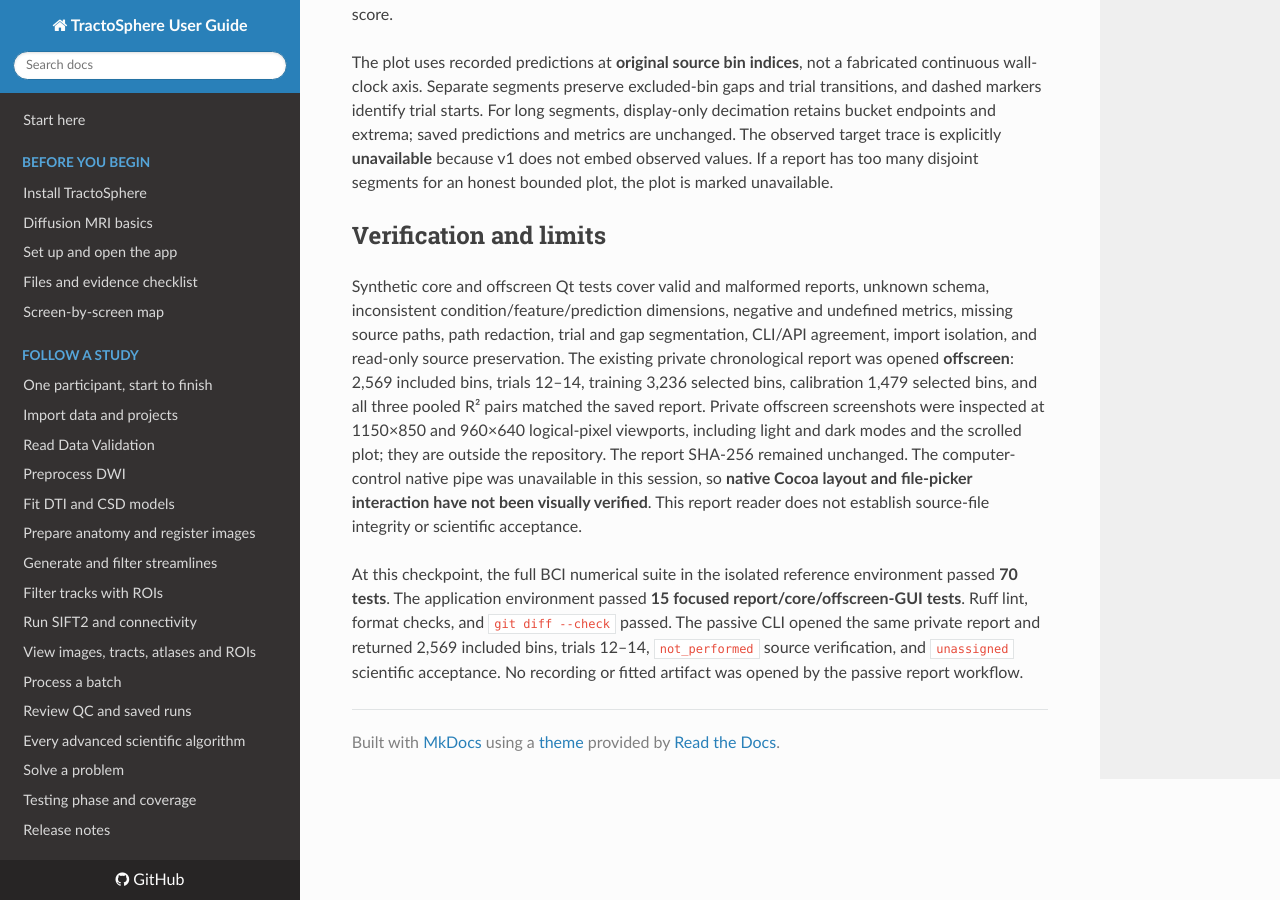
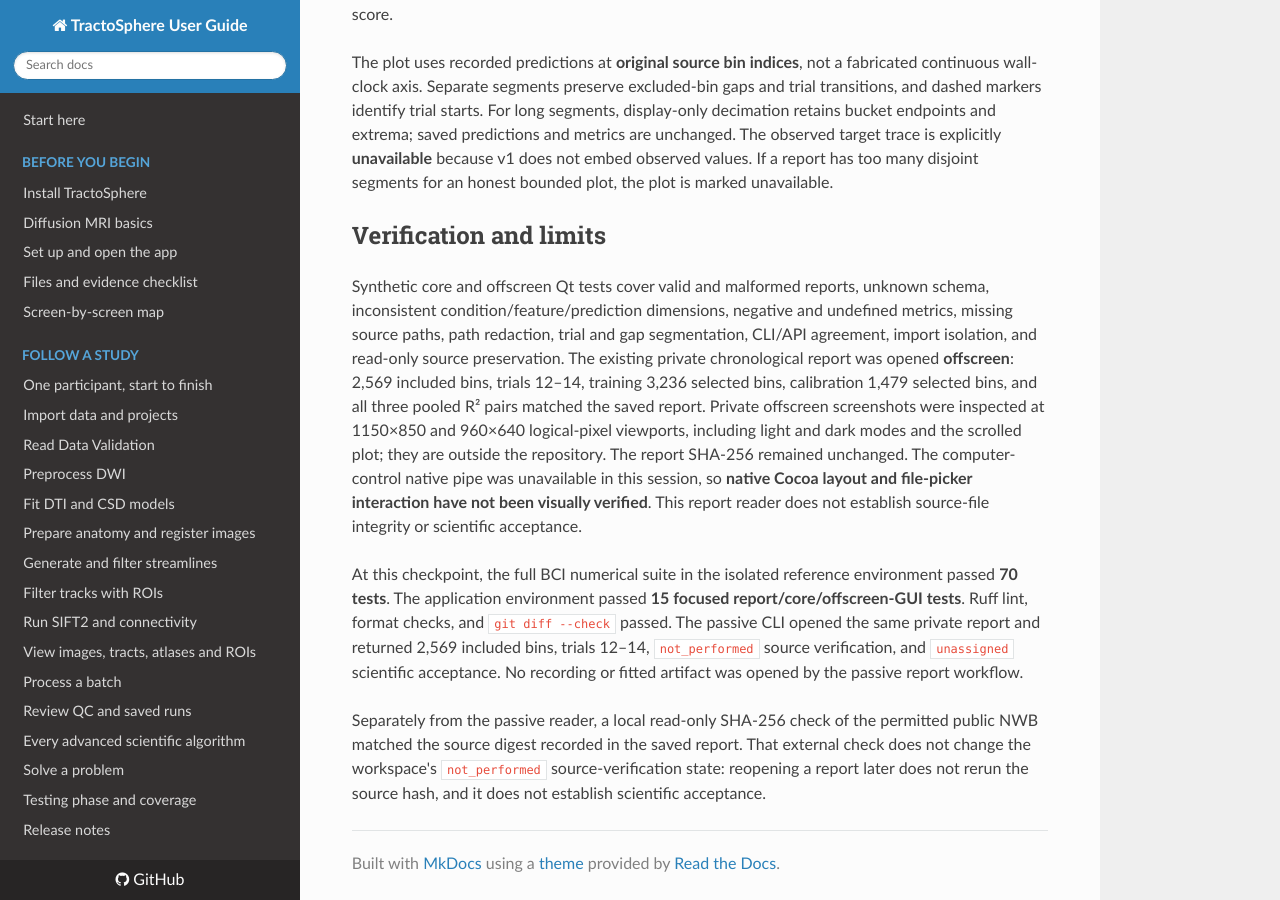
Before and after one commit to kkartikeya-kulkarni/TractoSphere, an MkDocs documentation site: the page built from docs/BCI_FALCON_H1_RESULTS_WORKSPACE.md, in a window 1280 px wide and 900 px high, scrolled down 1329 px. Built offline with MkDocs 1.6.1, drawn with Linux system fonts in a browser that asks for light colours; nearby versions of some CDN libraries.

Commit message:
Record separate public source hash check

```diff
--- a/docs/BCI_FALCON_H1_RESULTS_WORKSPACE.md
+++ b/docs/BCI_FALCON_H1_RESULTS_WORKSPACE.md
@@ -23,3 +23,5 @@ The plot uses recorded predictions at **original source bin indices**, not a fab
 Synthetic core and offscreen Qt tests cover valid and malformed reports, unknown schema, inconsistent condition/feature/prediction dimensions, negative and undefined metrics, missing source paths, path redaction, trial and gap segmentation, CLI/API agreement, import isolation, and read-only source preservation. The existing private chronological report was opened **offscreen**: 2,569 included bins, trials 12–14, training 3,236 selected bins, calibration 1,479 selected bins, and all three pooled R² pairs matched the saved report. Private offscreen screenshots were inspected at 1150×850 and 960×640 logical-pixel viewports, including light and dark modes and the scrolled plot; they are outside the repository. The report SHA-256 remained unchanged. The computer-control native pipe was unavailable in this session, so **native Cocoa layout and file-picker interaction have not been visually verified**. This report reader does not establish source-file integrity or scientific acceptance.
 
 At this checkpoint, the full BCI numerical suite in the isolated reference environment passed **70 tests**. The application environment passed **15 focused report/core/offscreen-GUI tests**. Ruff lint, format checks, and `git diff --check` passed. The passive CLI opened the same private report and returned 2,569 included bins, trials 12–14, `not_performed` source verification, and `unassigned` scientific acceptance. No recording or fitted artifact was opened by the passive report workflow.
+
+Separately from the passive reader, a local read-only SHA-256 check of the permitted public NWB matched the source digest recorded in the saved report. That external check does not change the workspace's `not_performed` source-verification state: reopening a report later does not rerun the source hash, and it does not establish scientific acceptance.
```
